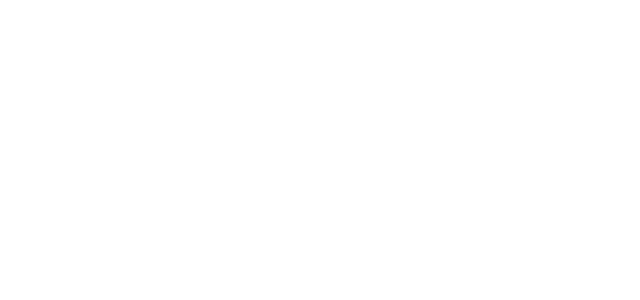
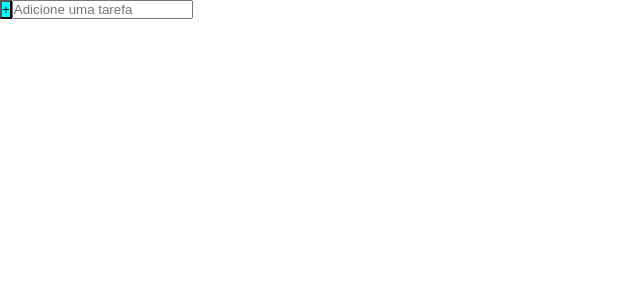
Before and after one commit to HenriqueMelo2007/to-do-list, a React (Vite) app: page / in a window 1280 px wide. Shown: the top 300 px of the page, without its empty margins (0-640 px from the left). Built offline with nearby package versions, Linux system fonts and the light colour scheme.

Commit message:
adicionando componenete para adição de tarefas

```diff
--- a/src/App.jsx
+++ b/src/App.jsx
@@ -1,12 +1,10 @@
-import { useContext } from "react"
-import { Contexto } from "./context/context"
+import { AddTarefa } from "./components/adicionarTarefa/addtarefa"
 
 export function App() {
-  const {} = useContext(Contexto)
 
   return (
     <div>
-
+      <AddTarefa></AddTarefa>
     </div>
   )
 }
--- /dev/null
+++ b/src/components/adicionarTarefa/addtarefa.jsx
@@ -0,0 +1,10 @@
+import styles from './addtarefa.module.css'
+
+export function AddTarefa () {
+  return (
+    <div className={styles.boxAdd}>
+      <button className={styles.btnAdd}>+</button>
+      <input className={styles.inputAdd} type="text" placeholder="Adicione uma tarefa" />
+    </div>
+  )
+}
--- /dev/null
+++ b/src/components/adicionarTarefa/addtarefa.module.css
@@ -0,0 +1,3 @@
+.btnAdd {
+  background-color: aqua;
+}
```
